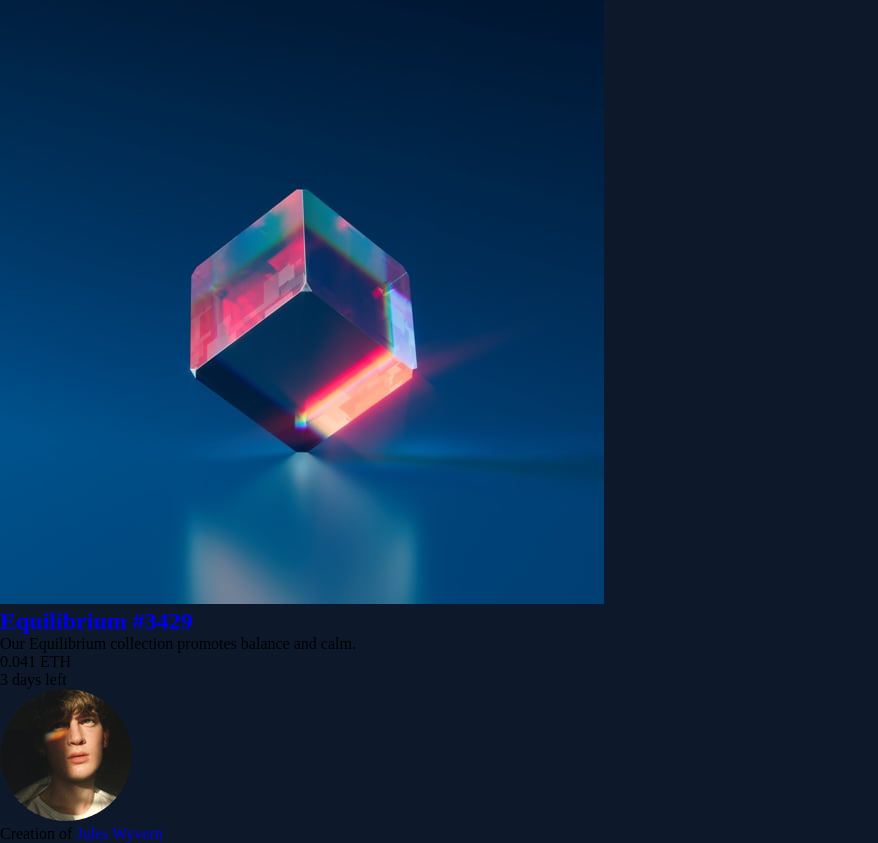
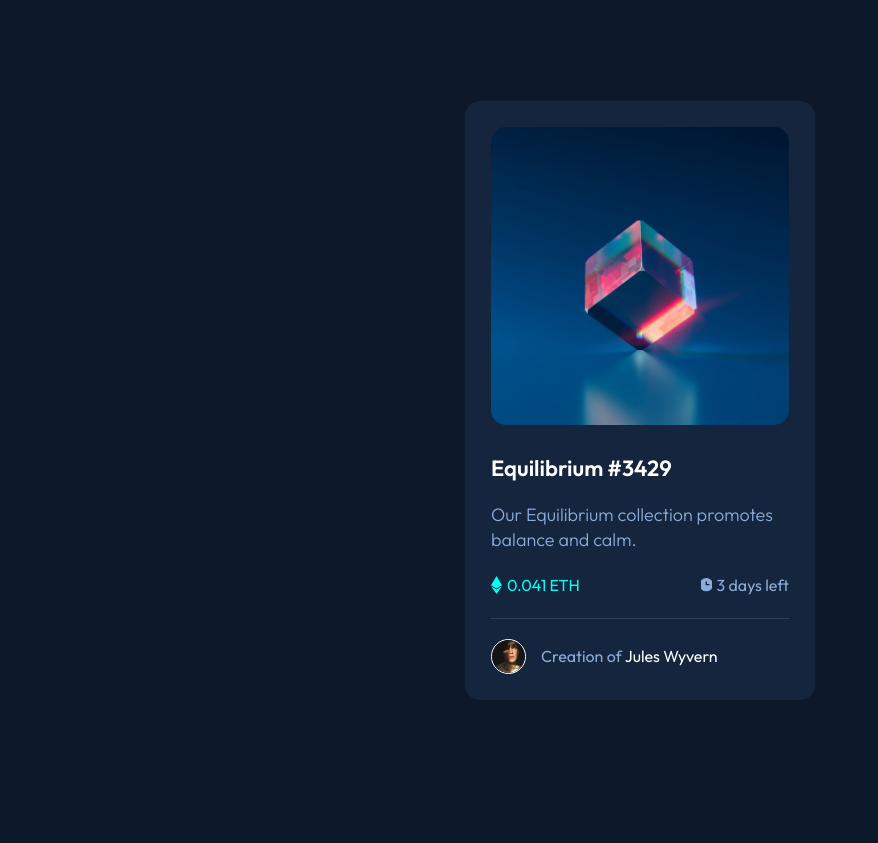
Before and after one commit to LucasAugustoF/NFT_Card_Preview, a plain HTML site: page index.html in a window 1280 px wide. Shown: the whole page, without its empty margins (0-878 px from the left). After the commit the page ends 800 px from the top, so only its background shows below. Drawn offline with Linux system fonts and the light colour scheme.

Commit message:
Atualização NFT CARD

```diff
--- a/index.html
+++ b/index.html
@@ -10,23 +10,27 @@
   <meta name="description" content="NFT Card preview component created with HTML and CSS using Flexbox.">
   <title>NFT Card preview</title>
   <link rel="shortcut icon" href="src/images/favicon-32x32.png " type="image/x-icon">
+
+  <link rel="preconnect" href="https://fonts.googleapis.com">
+  <link rel="preconnect" href="https://fonts.gstatic.com" crossorigin>
+  <link href="https://fonts.googleapis.com/css2?family=Outfit:wght@100..900&display=swap" rel="stylesheet">
 </head>
 
 <body>
   <main>
     <div class="nft-card">
       <a href="#"><img src="./src/images/image-equilibrium.jpg" alt="Equilibrium NTF card"></a>
-      <a href="#">
-        <h2>Equilibrium #3429</h2>
+      <a href="#" class="title-link">
+        <h2 class="title">Equilibrium #3429</h2>
       </a>
-      <p>Our Equilibrium collection promotes balance and calm.</p>
-      <div>
-        <p>0.041 ETH</p>
-        <p>3 days left</p>
+      <p class="about">Our Equilibrium collection promotes balance and calm.</p>
+      <div class="info">
+        <p class="price">0.041 ETH</p>
+        <p class="days-left">3 days left</p>
       </div>
-      <div>
-        <img src="./src/images/image-avatar.png" alt="Creator Card NFT">
-        <p>Creation of <a href="#">Jules Wyvern</a></p>
+      <div class="creator">
+        <img src="./src/images/image-avatar.png" alt="Creator Card NFT" class="avatar">
+        <p class="text">Creation of <a href="#" class="name">Jules Wyvern</a></p>
       </div>
     </div>
   </main>
--- a/src/css/style.css
+++ b/src/css/style.css
@@ -1,3 +1,98 @@
 body {
     background-color: var(--neutral-dark);
+    font-family: 'Outfit', sans-serif;
 }
+
+main {
+    display: flex;
+    justify-content: center;
+    align-items: center;
+    height: 100vh;
+}
+
+.nft-card {
+    width: 500px;
+    background-color: var(--neutral-medium);
+    border-radius: 15px;
+    padding: 26px;
+    max-width: 350px;
+}
+
+img {
+    width: 100%;
+    border-radius: 15px;
+}
+
+.title-link .title {
+    color: #ffffff;
+    font-size: 22px;
+    font-weight: 600;
+    margin: 25px 0 20px;
+}
+
+.about {
+    color: var(--primary-soft);
+    font-size: 18px;
+    font-weight: 300;
+    line-height: 25px;
+    margin-bottom: 23px;
+}
+
+.info {
+    display: flex;
+    justify-content: space-between;
+    margin-bottom: 23px;
+}
+
+.nft-card .info .price {
+    color: var(--primary-medium);
+    display: flex;
+}
+
+.nft-card .info .price::before {
+    content: '';
+    background-image: url(../images/icon-ethereum.svg);
+    background-repeat: no-repeat;
+    background-position: center;
+    width: 11px;
+    height: 20px;
+    display: inline-block;
+    margin-right: 5px;
+}
+
+.nft-card .info .days-left::before {
+    content: '';
+    background-image: url(../images/icon-clock.svg);
+    background-repeat: no-repeat;
+    background-position: center;
+    width: 11px;
+    display: inline-block;
+    margin-right: 5px;
+}
+
+.nft-card .info .days-left {
+    color: var(--primary-soft);
+    display: flex;
+}
+
+.nft-card .creator {
+    display: flex;
+    align-items: center;
+    border-top: 1px solid var(--neutral-soft);
+    padding-top: 20px;
+}
+
+.nft-card .creator .avatar {
+    max-width: 35px;
+    border: 1px solid white;
+    border-radius: 50%;
+    margin-right: 15px;
+}
+
+.nft-card .creator .text {
+    color: var(--primary-soft);
+}
+
+.nft-card .creator .text .name {
+    color: white;
+}
```
